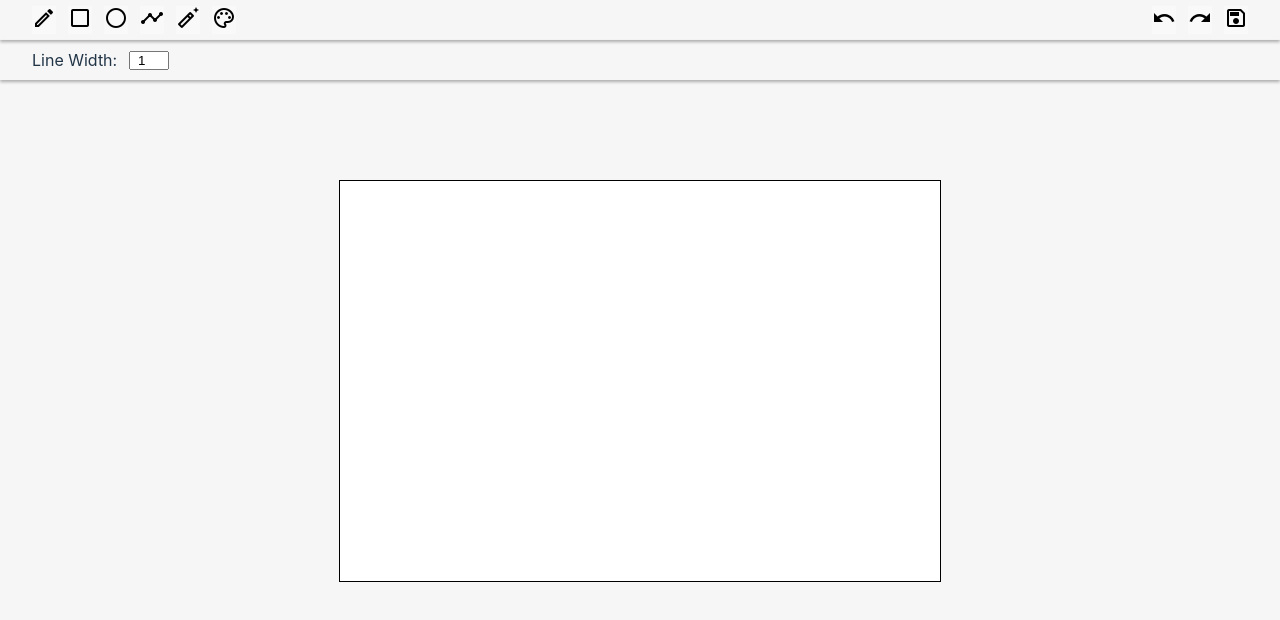
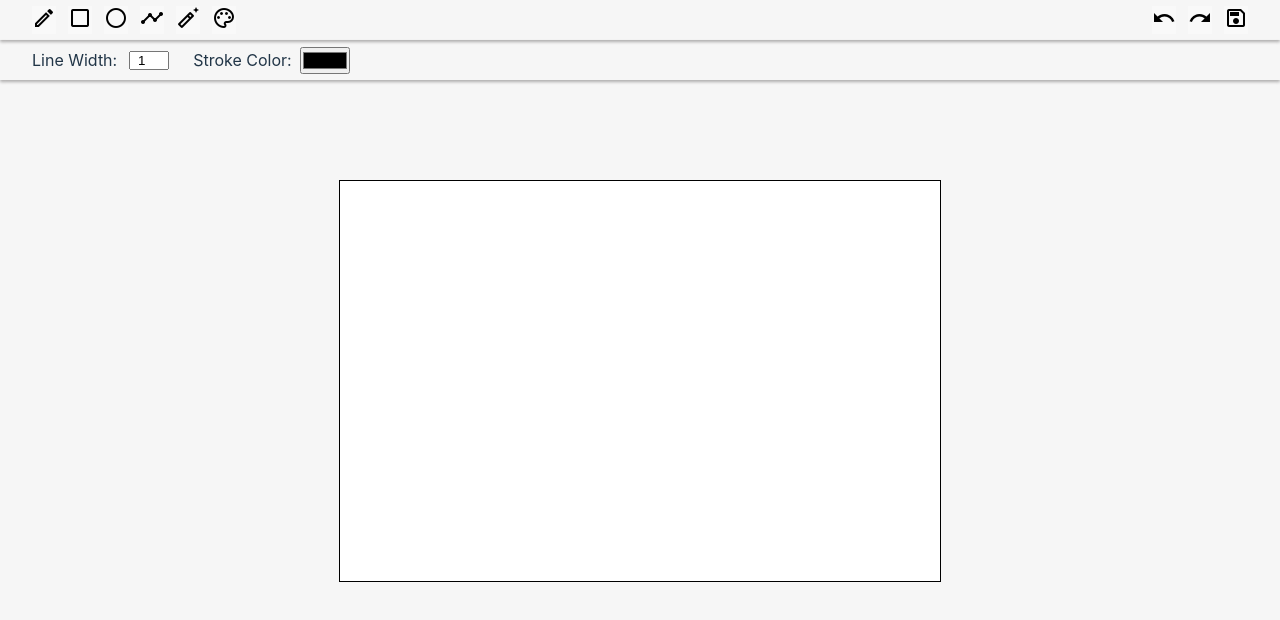
Before and after one commit to ihnatenkoo/Paint-Online, a React (Vite) app: page / in a window 1280 px wide. Shown: the top 620 px of the page. Built offline with nearby package versions, Linux system fonts and the light colour scheme.

Commit message:
Add stroke color to SettingBar

```diff
--- a/src/components/SettingBar/SettingBar.jsx
+++ b/src/components/SettingBar/SettingBar.jsx
@@ -15,6 +15,17 @@ const SettingBar = () => {
 				max={50}
 				defaultValue={1}
 			/>
+			<label
+				htmlFor='stroke-color'
+				style={{ marginLeft: '24px', marginRight: '8px' }}
+			>
+				Stroke Color:
+			</label>
+			<input
+				onChange={(e) => toolState.setStrokeColor(e.target.value)}
+				id='stroke-color'
+				type='color'
+			/>
 		</section>
 	);
 };
--- a/src/components/ToolBar/ToolBar.jsx
+++ b/src/components/ToolBar/ToolBar.jsx
@@ -5,6 +5,11 @@ import { Brush, Circle, Eraser, Line, Rectangle } from '../../tools/';
 import s from './ToolBar.module.scss';
 
 const ToolBar = () => {
+	const onChangeColor = (e) => {
+		toolState.setStrokeColor(e.target.value);
+		toolState.setFillColor(e.target.value);
+	};
+
 	return (
 		<section className={s.tool}>
 			<nav className={s.nav}>
@@ -39,7 +44,11 @@ const ToolBar = () => {
 					<button>
 						<label>
 							<span className='material-icons-outlined'>color_lens</span>
-							<input type='color' className={s.color_input} />
+							<input
+								onChange={onChangeColor}
+								type='color'
+								className={s.color_input}
+							/>
 						</label>
 					</button>
 				</div>
```
